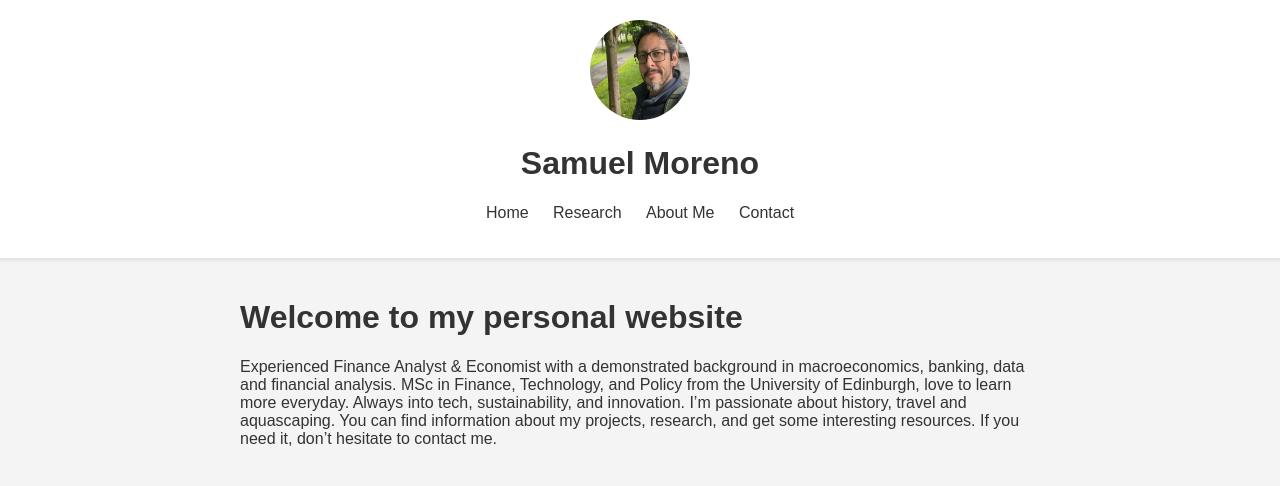
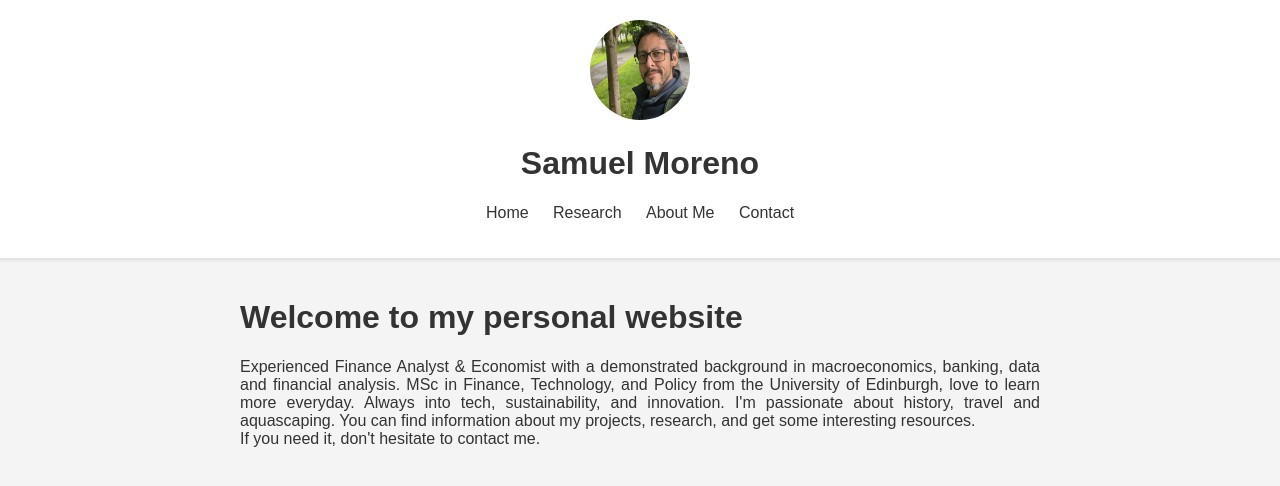
Before and after one commit to GregSom-MSc/GregSom-MSc.github.io, a Jekyll site: the page built from index.md, in a window 1280 px wide. Shown: the top 486 px of the page. Built offline with Jekyll 4.4.1, drawn with Linux system fonts in a browser that asks for light colours.

Commit message:
Update index.md

```diff
--- a/index.md
+++ b/index.md
@@ -4,8 +4,10 @@ layout: default
 
 # Welcome to my personal website
 
+<div style="text-align: justify;">
 Experienced Finance Analyst & Economist with a demonstrated background in macroeconomics, banking, data and financial analysis.
 MSc in Finance, Technology, and Policy from the University of Edinburgh, love to learn more everyday.
 Always into tech, sustainability, and innovation. I'm passionate about history, travel and aquascaping.
-You can find information about my projects, research, and get some interesting resources.
+You can find information about my projects, research, and get some interesting resources.<br>
 If you need it, don't hesitate to contact me.
+</div>
```
